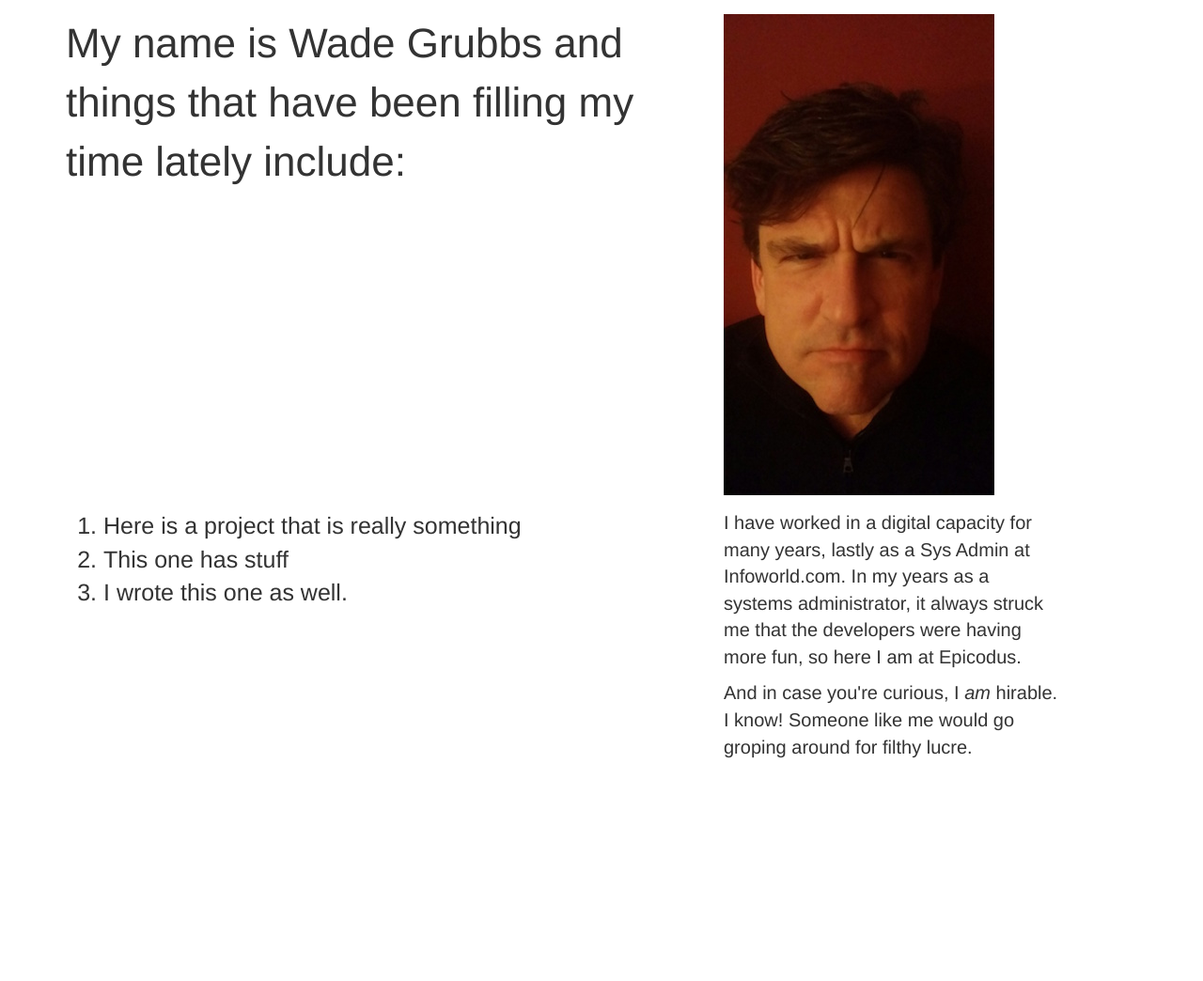
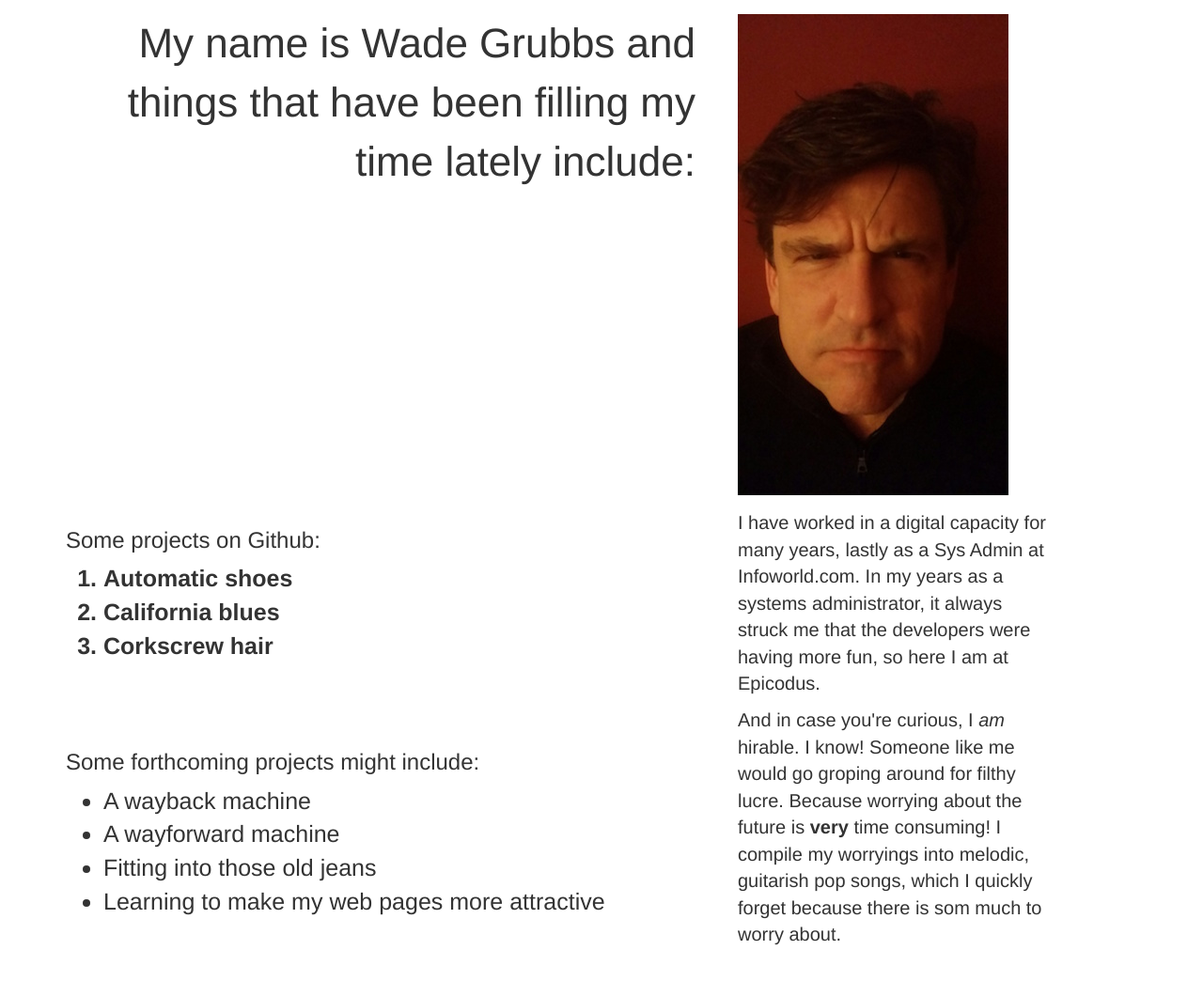
Before and after one commit to wadegrubbs/wadegrubbs.github.io, a plain HTML site: page index.html in a window 1280 px wide. Shown: the whole page at 94% size. Drawn offline with Linux system fonts and the light colour scheme.

Commit message:
add changes to columns

```diff
--- a/css/styles.css
+++ b/css/styles.css
@@ -1,22 +1,31 @@
 .col-md-8 {
-
   font-size: 44px;
   height: 512px;
   margin-top: 15px;
   width: 700px;
   border: 1px solid blue
   padding: 50;
-  text-align: left;
-  vertical-align: middle;
-
+  text-align: right;
 }
 
 .col-md-4 {
   font-size: 20px;
   margin-top: 15px;
-  align-items: center;
+  padding-left: 30px;
+  padding-right: 30px;
+}
+
+.lists {
+  text-align: left;
 }
 
 .listOfProjects {
   font-size: 25px;
+  font-weight: bold;
+  text-align: left;
 }
+
+.forthcomingProjects {
+  font-size: 25px;
+  text-align: left;
+}
--- a/index.html
+++ b/index.html
@@ -21,16 +21,28 @@
     <div class="container">
       <div class="row">
         <div class="col-md-8">
+          <div class="lists">
+          <h3>Some projects on Github:</h3>
           <ol class="listOfProjects">
-            <li>Here is a project that is really something</li>
-            <li>This one has stuff</li>
-            <li>I wrote this one as well.</li>
+            <li>Automatic shoes</li>
+            <li>California blues</li>
+            <li>Corkscrew hair</li>
+          </ol>
+        <br>
+          <h3>Some forthcoming projects might include:</h3>
+            <ul class="forthcomingProjects">
+              <li>A wayback machine</li>
+              <li>A wayforward machine</li>
+              <li>Fitting into those old jeans</li>
+              <li>Learning to make my web pages more attractive</li>
+            </ul>
+          </div>
         </div>
 
         <div class="col-md-4">
           <p>I have worked in a digital capacity for many years, lastly as a Sys Admin at Infoworld.com. In my years as a systems administrator, it always struck me that the developers were having more fun, so here I am at Epicodus.</p>
 
-          <p>And in case you're curious, I <em>am</em> hirable. I know! Someone like me would go groping around for filthy lucre.
+          <p>And in case you're curious, I <em>am</em> hirable. I know! Someone like me would go groping around for filthy lucre. Because worrying about the future is <strong>very</strong> time consuming! I compile my worryings into melodic, guitarish pop songs, which I quickly forget because there is som much to worry about.</p>
         </div>
       </div>
     </div>
```
